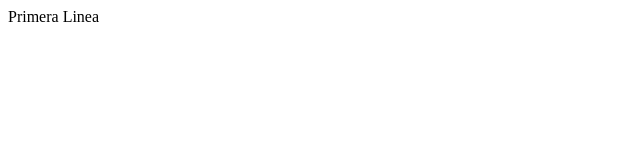
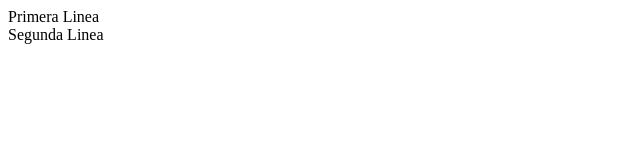
Before and after one commit to SuperXaya/Clase_Git_2026, a plain HTML site: page index.html in a window 1280 px wide. Shown: the full height of the page, 0-640 px from the left. Drawn offline with Linux system fonts and the light colour scheme.

Commit message:
Se agregó la segunda linea

```diff
--- a/index.html
+++ b/index.html
@@ -7,5 +7,6 @@
 </head>
 <body>
     <div>Primera Linea</div>
+    <div>Segunda Linea</div>
 </body>
 </html>
```
